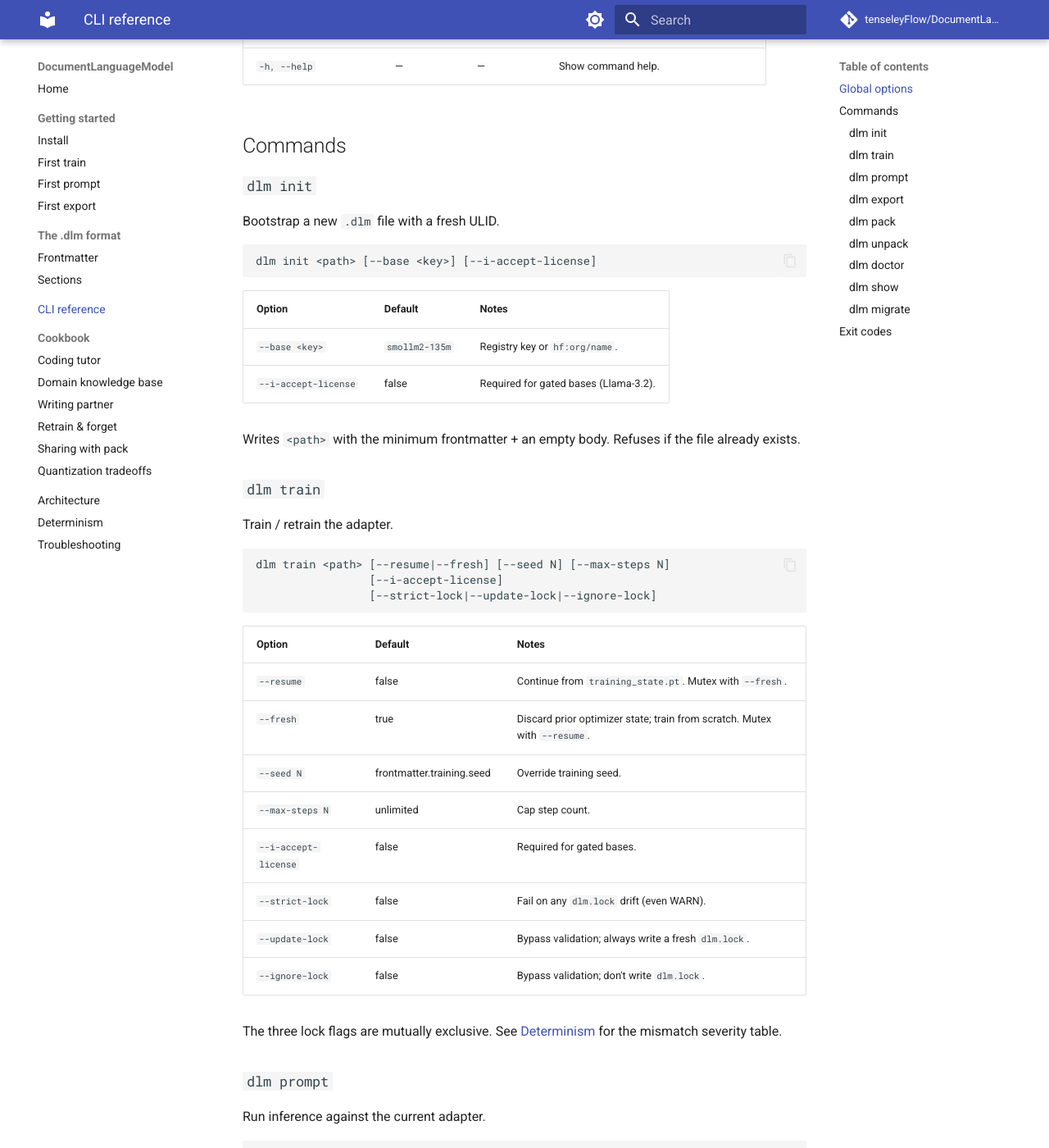
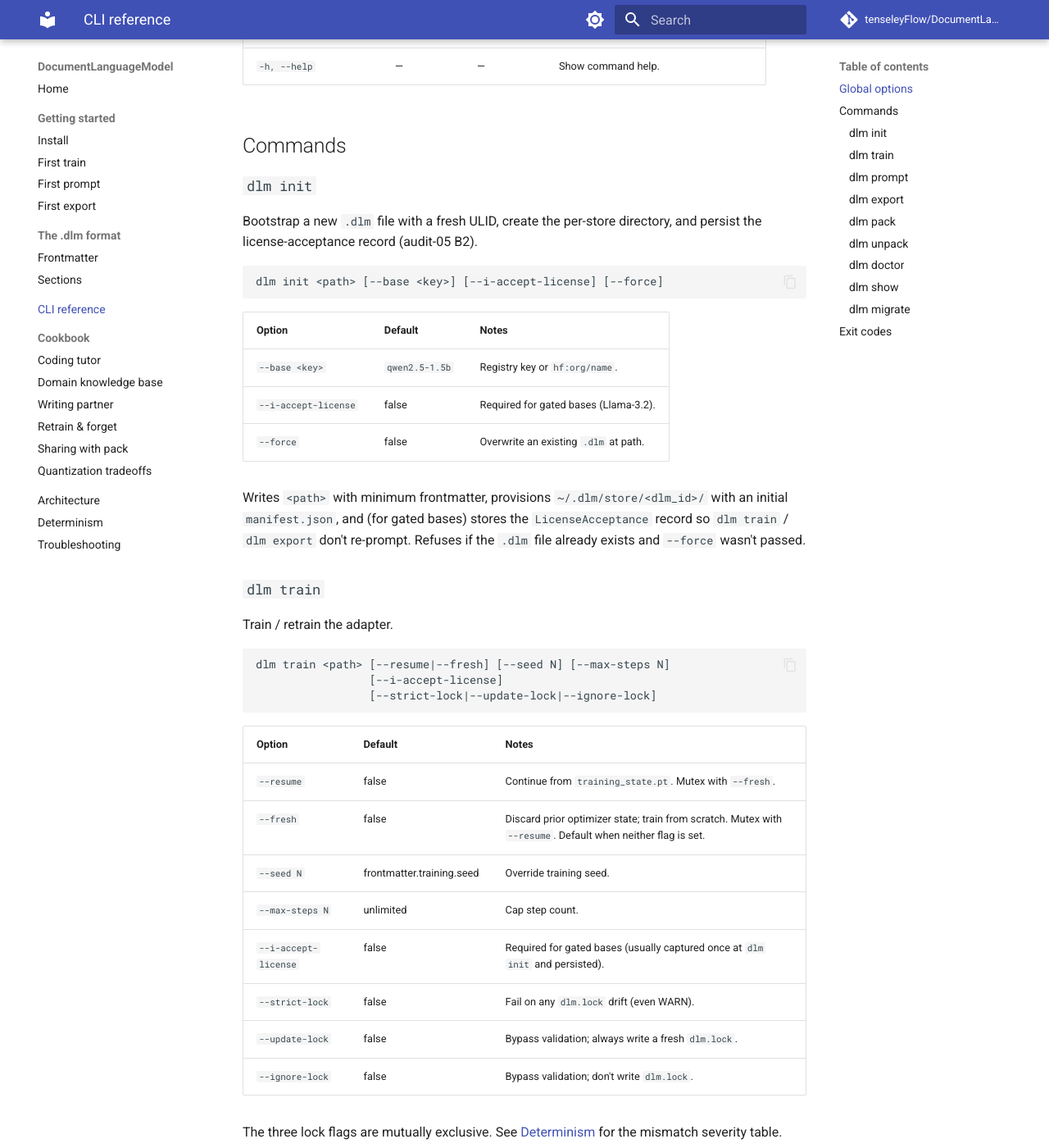
Before and after one commit to tenseleyFlow/DocumentLanguageModel, an MkDocs documentation site: the page built from docs/cli/reference.md, in a window 1280 px wide and 1400 px high, scrolled down 624 px. Shown: the whole window at 82% size. Built offline with MkDocs 1.6.1 and Material for MkDocs 9.7.7, drawn with Linux system fonts in a browser that asks for light colours; comment, search, counter and statistics services are not loaded; some of the changed text lies outside the part shown.

Commit message:
docs(cli): reconcile reference with commands.py — init/train/export flags (audit-05 M9)

````diff
--- a/docs/cli/reference.md
+++ b/docs/cli/reference.md
@@ -22,19 +22,24 @@
 
 ### `dlm init`
 
-Bootstrap a new `.dlm` file with a fresh ULID.
+Bootstrap a new `.dlm` file with a fresh ULID, create the per-store
+directory, and persist the license-acceptance record (audit-05 B2).
 
 ```
-dlm init <path> [--base <key>] [--i-accept-license]
+dlm init <path> [--base <key>] [--i-accept-license] [--force]
 ```
 
 | Option | Default | Notes |
 |---|---|---|
-| `--base <key>` | `smollm2-135m` | Registry key or `hf:org/name`. |
+| `--base <key>` | `qwen2.5-1.5b` | Registry key or `hf:org/name`. |
 | `--i-accept-license` | false | Required for gated bases (Llama-3.2). |
+| `--force` | false | Overwrite an existing `.dlm` at path. |
 
-Writes `<path>` with the minimum frontmatter + an empty body. Refuses
-if the file already exists.
+Writes `<path>` with minimum frontmatter, provisions
+`~/.dlm/store/<dlm_id>/` with an initial `manifest.json`, and (for
+gated bases) stores the `LicenseAcceptance` record so `dlm train` /
+`dlm export` don't re-prompt. Refuses if the `.dlm` file already
+exists and `--force` wasn't passed.
 
 ### `dlm train`
 
@@ -49,10 +54,10 @@
 | Option | Default | Notes |
 |---|---|---|
 | `--resume` | false | Continue from `training_state.pt`. Mutex with `--fresh`. |
-| `--fresh` | true | Discard prior optimizer state; train from scratch. Mutex with `--resume`. |
+| `--fresh` | false | Discard prior optimizer state; train from scratch. Mutex with `--resume`. Default when neither flag is set. |
 | `--seed N` | frontmatter.training.seed | Override training seed. |
 | `--max-steps N` | unlimited | Cap step count. |
-| `--i-accept-license` | false | Required for gated bases. |
+| `--i-accept-license` | false | Required for gated bases (usually captured once at `dlm init` and persisted). |
 | `--strict-lock` | false | Fail on any `dlm.lock` drift (even WARN). |
 | `--update-lock` | false | Bypass validation; always write a fresh `dlm.lock`. |
 | `--ignore-lock` | false | Bypass validation; don't write `dlm.lock`. |
@@ -95,12 +100,13 @@
 | `--merged` | false | Merge LoRA into base before quantizing. |
 | `--dequantize` | false | Required with `--merged` on a QLoRA adapter (pitfall #3). |
 | `--name N` | derived | Ollama model name. |
+| `--no-template` | false | Skip writing `TEMPLATE` into the Modelfile (power users only — Ollama will fuzzy-match, which Sprint 12 deliberately works around). |
 | `--skip-ollama` | false | Emit GGUFs but don't register. |
 | `--no-smoke` | false | Register but skip the smoke prompt. |
 | `--no-imatrix` | false | Opt out of imatrix-calibrated quantization. |
+| `--verbose` | false | Surface preflight + conversion diagnostics. |
 | `--draft TAG` | auto | Override the speculative-decoding draft model. |
 | `--no-draft` | false | Disable speculative decoding. Mutex with `--draft`. |
-| `--adapter-mix name:w,...` | none | Multi-adapter export (Sprint 20). |
 
 ### `dlm pack`
 
@@ -174,5 +180,8 @@
 | 1 | Runtime failure (license refused, disk full, OOM, template drift, lock validation). |
 | 2 | CLI misuse (mutex violation, missing argument). |
 
-Every error path routes through the Rich reporter in
-`dlm.cli.reporter` so failure messages are consistent across commands.
+Domain errors are formatted consistently via bare `console.print`
+calls in each subcommand (prefix convention: `<subject>: <message>`,
+e.g. `lock: base_model_revision changed`). Uncaught exceptions escape
+into `dlm.cli.reporter` which picks a matching prefix from the
+module the exception came from and renders a tier-3 generic message.
````
Also changed, not shown: other parts of docs/cli/reference.md (+2 -2 lines).
